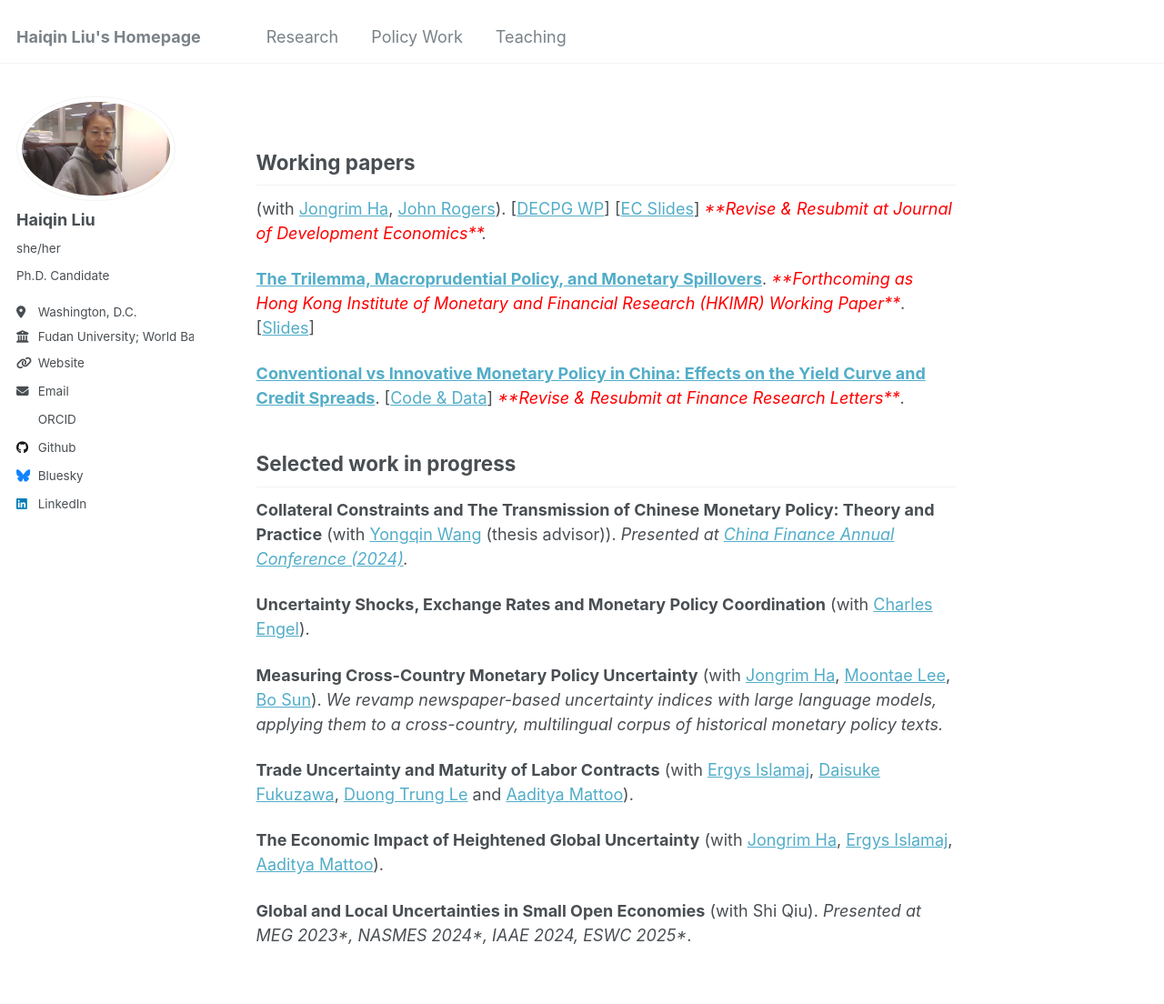
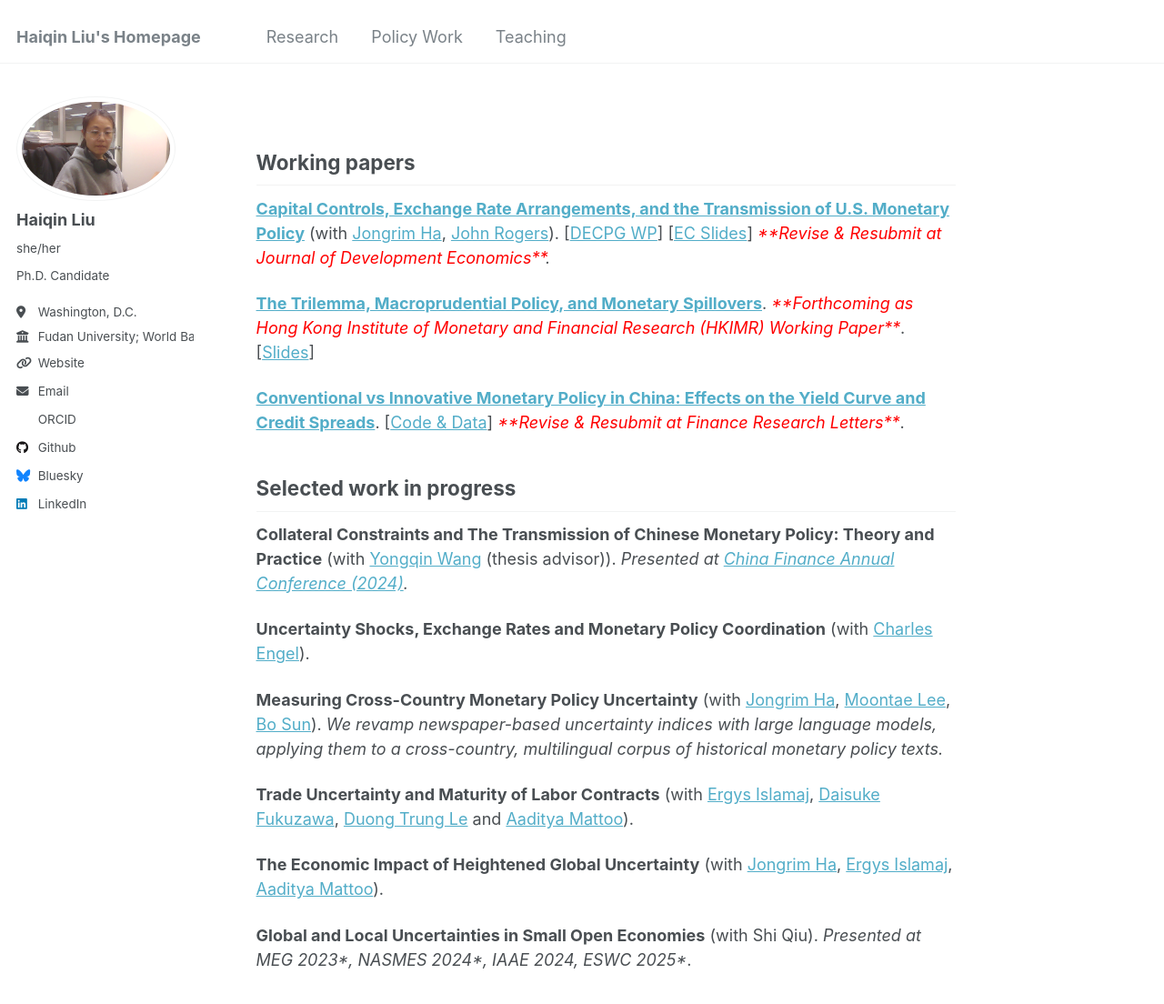
Before and after one commit to liuhaiqinFDU/liuhaiqinFDU.github.io, a Jekyll site: the page built from research.md, in a window 1280 px wide and 1281 px high. Shown: the top 1104 px of the window at 91% size. Built offline with Jekyll 4.4.1, drawn with Linux system fonts in a browser that asks for light colours; some web fonts are replaced.

Commit message:
Update research.md

```diff
--- a/research.md
+++ b/research.md
@@ -7,7 +7,7 @@ title: ""
 
 ## Working papers
 
- (with [Jongrim Ha](https://www.jongrimha.com/), [John Rogers](https://www.johnrogerseconomist.net/)). [[DECPG WP](https://documents.worldbank.org/en/publication/documents-reports/documentdetail/099737510042356177/idu0d0f72eff0c5f40430109e25085e3858b298c)] [[EC Slides](https://b1scrape.westeurope.cloudapp.azure.com/conf/2025/slides/I_JongrimHa.pdf)] *<font color="red">**Revise & Resubmit at Journal of Development Economics**</font>.*
+[**Capital Controls, Exchange Rate Arrangements, and the Transmission of U.S. Monetary Policy**](https://papers.ssrn.com/sol3/papers.cfm?abstract_id=5894294) (with [Jongrim Ha](https://www.jongrimha.com/), [John Rogers](https://www.johnrogerseconomist.net/)). [[DECPG WP](https://documents.worldbank.org/en/publication/documents-reports/documentdetail/099737510042356177/idu0d0f72eff0c5f40430109e25085e3858b298c)] [[EC Slides](https://b1scrape.westeurope.cloudapp.azure.com/conf/2025/slides/I_JongrimHa.pdf)] *<font color="red">**Revise & Resubmit at Journal of Development Economics**</font>.*
 
 [**The Trilemma, Macroprudential Policy, and Monetary Spillovers**](https://papers.ssrn.com/sol3/papers.cfm?abstract_id=5538878). *<font color="red">**Forthcoming as Hong Kong Institute of Monetary and Financial Research (HKIMR) Working Paper**</font>*. [[Slides](https://www.dropbox.com/scl/fi/syt73glashowatap0l2ax/JMP_Slides_EAPCE.pdf?rlkey=ok4rv6evq66lx307biadqruyn&st=4sd55cfa&dl=0)]
 
```
